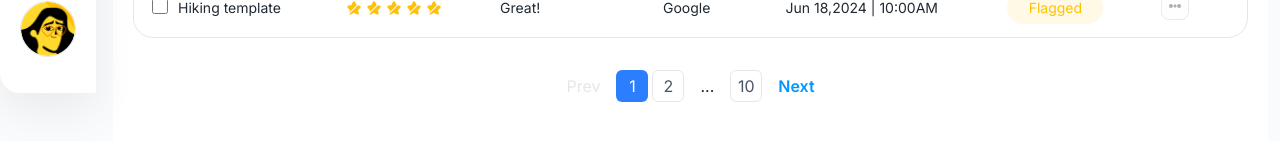
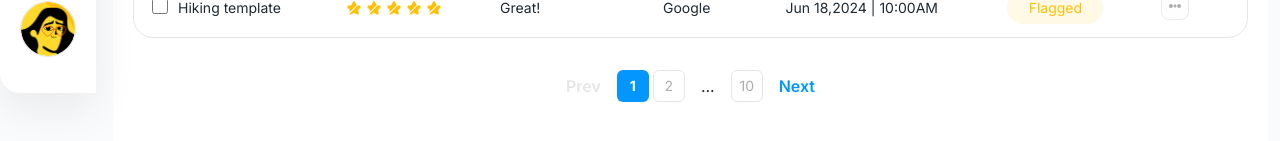
Before and after one commit to sumithub/rs-web-develop, a Next.js app: page /review in a window 1280 px wide. Shown: the part 707-848 px from the top of the page. Built offline with nearby package versions, Linux system fonts and the light colour scheme.

Commit message:
Filters gap fixes

```diff
--- a/src/app/components/Pagination.js
+++ b/src/app/components/Pagination.js
@@ -61,9 +61,9 @@ const Pagination = ({ totalPages = 10, initialPage = 1 }) => {
             <button
                 onClick={() => handlePageChange(currentPage - 1)}
                 disabled={currentPage === 1}
-                className={`px-3 py-1 rounded-md cursor-pointer ${currentPage === 1
+                className={`px-3 py-1 rounded-md cursor-pointer font-semibold ${currentPage === 1
                     ? 'text-border2 disabled:pointer-events-none'
-                    : 'text-primary font-semibold'
+                    : 'text-primary'
                     }`}
                 aria-label="Previous page"
             >Prev
@@ -79,14 +79,12 @@ const Pagination = ({ totalPages = 10, initialPage = 1 }) => {
                     <button
                         key={`page-${page}`}
                         onClick={() => handlePageChange(page)}
-                        className={`w-8 h-8 flex items-center justify-center rounded-md cursor-pointer ${currentPage === page
-                            ? 'bg-blue-500 text-white'
-                            : 'text-gray-600 border border-border2 hover:bg-gray-100'
+                        className={`w-8 h-8 flex items-center justify-center rounded-md cursor-pointer text-sm ${currentPage === page
+                            ? 'bg-primary text-white font-bold'
+                            : 'text-text3 border border-border2 hover:bg-gray-100'
                             }`}
                         aria-label={`Page ${page}`}
-                        aria-current={currentPage === page ? 'page' : undefined}
-                    >
-                        {page}
+                        aria-current={currentPage === page ? 'page' : undefined}>{page}
                     </button>
                 )
             ))}
@@ -95,12 +93,11 @@ const Pagination = ({ totalPages = 10, initialPage = 1 }) => {
             <button
                 onClick={() => handlePageChange(currentPage + 1)}
                 disabled={currentPage === totalPages}
-                className={`px-3 py-1 rounded-md cursor-pointer ${currentPage === totalPages
+                className={`px-3 py-1 rounded-md cursor-pointer font-semibold ${currentPage === totalPages
                     ? 'text-border2 disabled:pointer-events-none'
-                    : 'text-primary font-semibold'
+                    : 'text-primary'
                     }`}
-                aria-label="Next page"
-            >Next
+                aria-label="Next page">Next
             </button>
         </div>
     );
--- a/src/app/components/Status.js
+++ b/src/app/components/Status.js
@@ -1,5 +1,4 @@
 export default function Status({ status }) {
-    console.log(status)
     if (!status) {
         return <></>
     }
--- a/src/app/review/page.js
+++ b/src/app/review/page.js
@@ -32,7 +32,6 @@ export default function Review() {
         { name: "Hiking template", review: "Great!", source: "Google", lastUpdate: "	Jun 18,2024 | 10:00AM", status: "Flagged" },
     ]
 
-    console.log(list)
     return <div >
         <Header />
         <Sidebar />
@@ -193,7 +192,7 @@ export default function Review() {
                             setSearch(s)
                         }}
                     />
-                    <div className="grid grid-cols-[0.8fr_0.8fr_0.8fr_0.8fr_0.3fr_1fr] items-start 2xl:gap-3 xl:gap-2 lg:gap-2 2xl:mt-0 mt-3">
+                    <div className="grid grid-cols-[0.8fr_0.8fr_0.8fr_0.8fr_auto_1fr] items-start 2xl:gap-3 xl:gap-2 lg:gap-2 2xl:mt-0 mt-3">
                         <Select
                             class_="mt-0!"
                             defaultOption="start rating"
```
